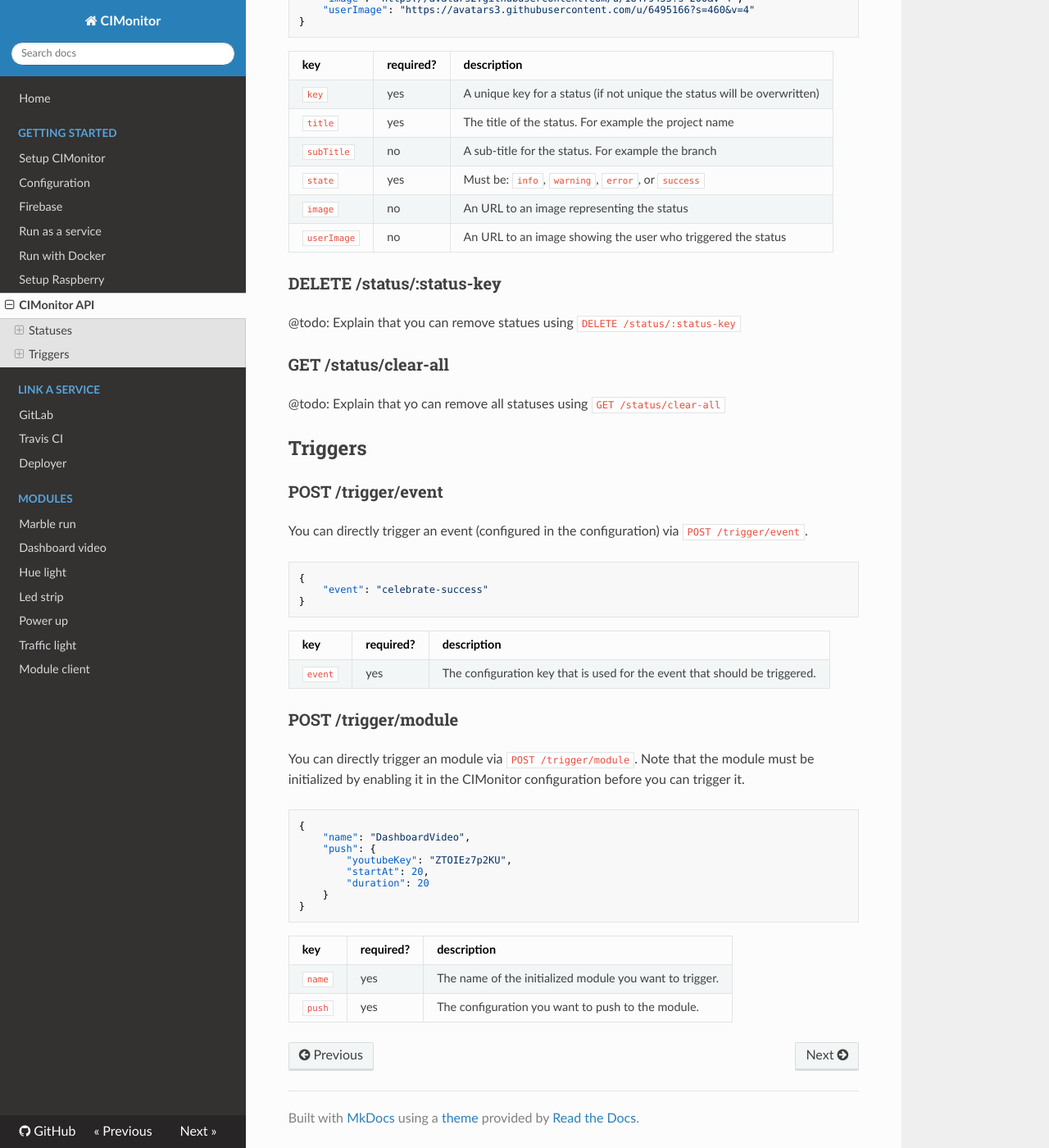
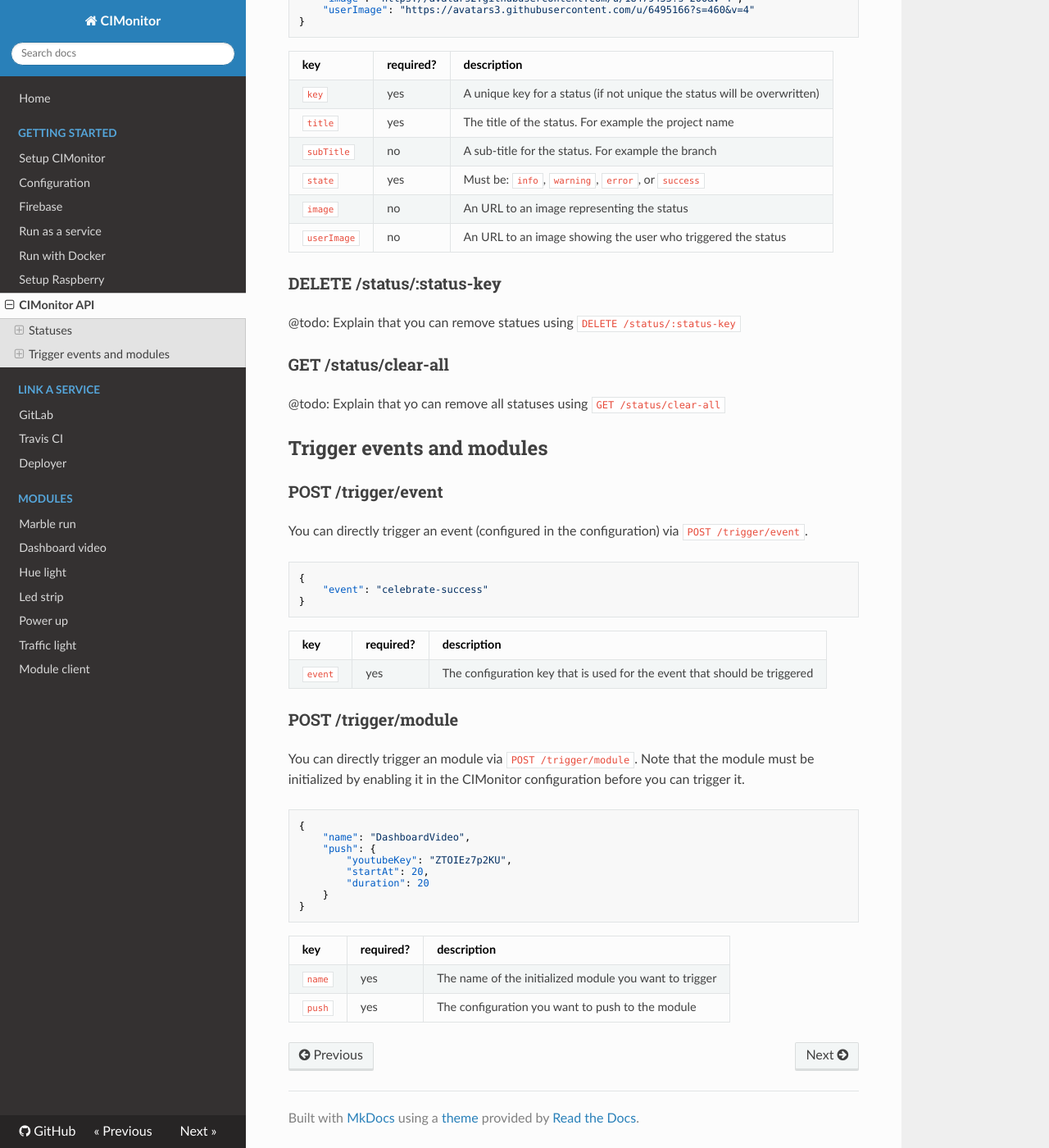
Before and after one commit to FuturePortal/CIMonitor, an MkDocs documentation site: the page built from docs/API.md, in a window 1280 px wide and 1400 px high, scrolled down 503 px. Shown: the whole window at 82% size. Built offline with MkDocs 1.6.1, drawn with Linux system fonts in a browser that asks for light colours; nearby versions of some CDN libraries; old or Windows-style settings are respelled for this version of MkDocs; some of the changed text lies outside the part shown.

Commit message:
Make the documentation more clear on triggers

````diff
--- a/docs/API.md
+++ b/docs/API.md
@@ -1,7 +1,7 @@
 # API
 
 - [Statuses](#statuses)
-- [Triggers](#triggers)
+- [Trigger events and modules](#trigger-events-and-modules)
 
 ## Statuses
 
@@ -37,7 +37,7 @@
 
 @todo: Explain that yo can remove all statuses using `GET /status/clear-all`
 
-## Triggers
+## Trigger events and modules
 
 ### POST /trigger/event
 
@@ -49,9 +49,9 @@ You can directly trigger an event (configured in the configuration) via `POST /t
 }
 ```
 
-| key         | required? | description                                                                |
-| ----------- | --------- | -------------------------------------------------------------------------- |
-| `event`     | yes       | The configuration key that is used for the event that should be triggered. |
+| key         | required? | description                                                               |
+| ----------- | --------- | ------------------------------------------------------------------------- |
+| `event`     | yes       | The configuration key that is used for the event that should be triggered |
 
 ### POST /trigger/module
 
@@ -69,7 +69,7 @@ enabling it in the CIMonitor configuration before you can trigger it.
 }
 ```
 
-| key        | required? | description                                                                |
-| ---------- | --------- | -------------------------------------------------------------------------- |
-| `name`     | yes       | The name of the initialized module you want to trigger. |
-| `push`     | yes       | The configuration you want to push to the module. |
+| key        | required? | description                                            |
+| ---------- | --------- | ------------------------------------------------------ |
+| `name`     | yes       | The name of the initialized module you want to trigger |
+| `push`     | yes       | The configuration you want to push to the module       |
````
